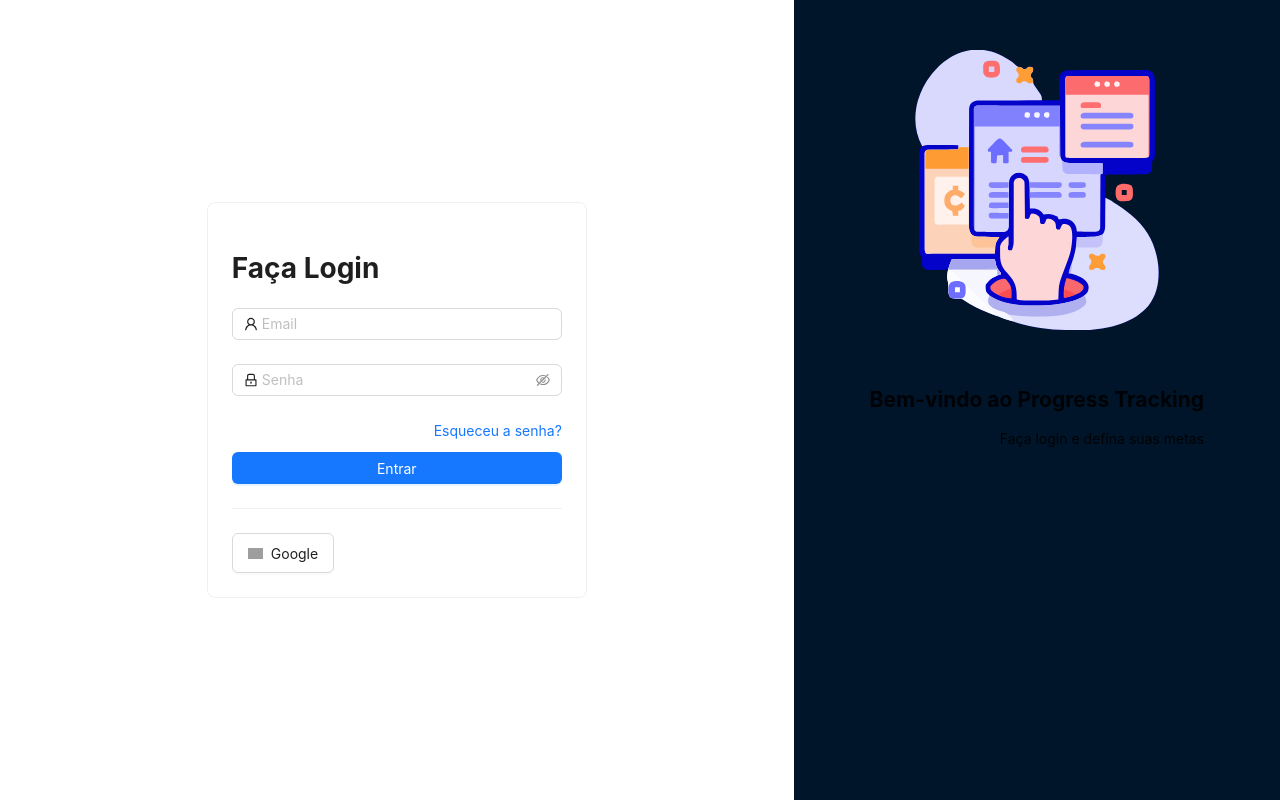
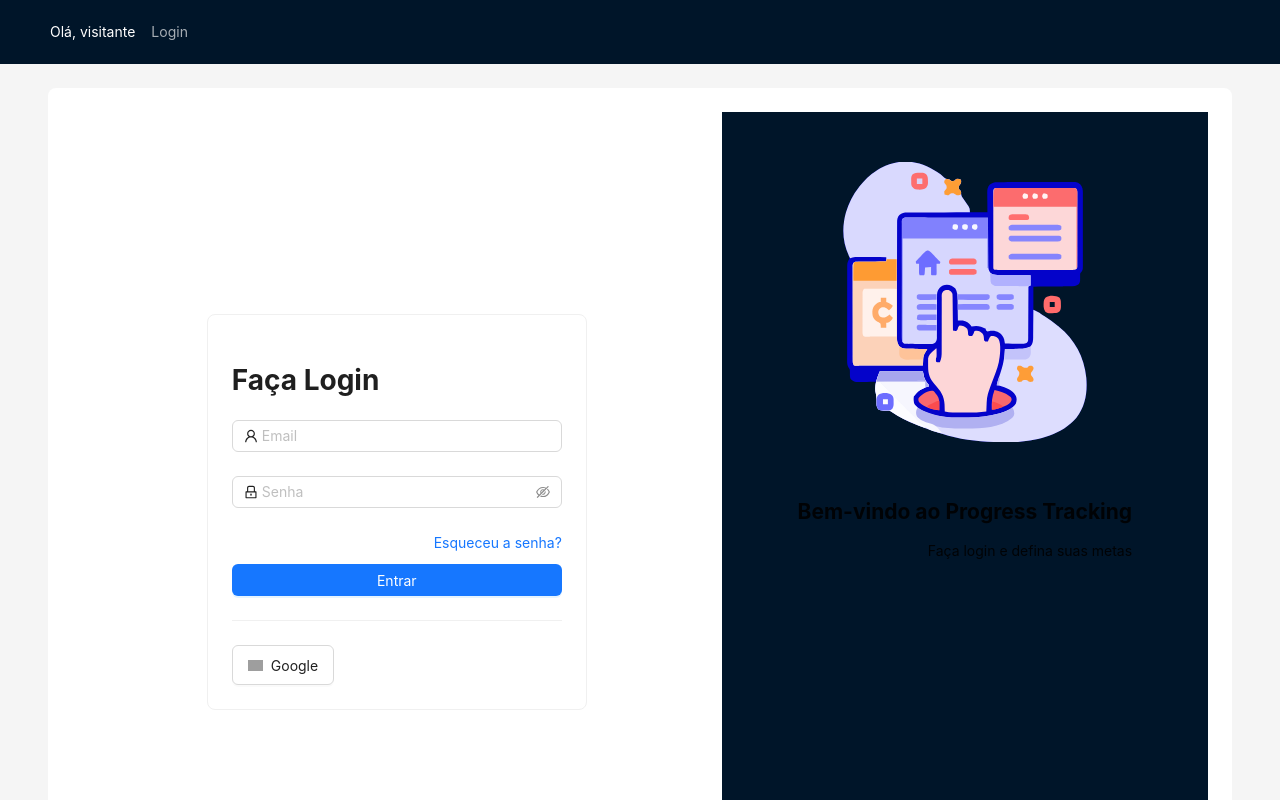
Before and after one commit to micaelomota/live-youtube-web-app, a React (Create React App) app in the folder frontend/: page /auth/sign-in in a window 1280 px wide. Shown: the top 800 px of the page. Built offline with nearby package versions, Linux system fonts and the light colour scheme; no server answers; the database is empty; grey boxes are pictures that could not be loaded.

Commit message:
feat: sign in with email and password

```diff
--- a/frontend/src/components/SignInForm/index.tsx
+++ b/frontend/src/components/SignInForm/index.tsx
@@ -1,43 +1,57 @@
-import { LockOutlined, UserOutlined } from '@ant-design/icons';
-import { Button, Form, Input } from 'antd';
+import { LockOutlined, UserOutlined } from "@ant-design/icons";
+import { Button, Form, Input } from "antd";
+import { auth } from "../../config/firebase";
+import { signInWithEmailAndPassword } from "firebase/auth";
+import { useNavigate } from "react-router-dom";
 
 type SignInFormType = {
   email: string;
   password: string;
-}
+};
 
 export const SignInForm = () => {
-    const onFinish = (values: SignInFormType) => {
-        console.log('Form: ', values);
+  const navigate = useNavigate();
+
+  const onFinish = async (values: SignInFormType) => {
+    try {
+      await signInWithEmailAndPassword(auth, values.email, values.password);
+      navigate("/");
+    } catch (e) {
+      console.error(e);
+    }
   };
 
   return (
-        <Form
-            initialValues={{ remember: true }}
-            onFinish={onFinish}
-        >
+    <Form initialValues={{ remember: true }} onFinish={onFinish}>
       <Form.Item<SignInFormType>
         name="email"
-            rules={[{ required: true, message: 'Insira seu email' }]}
+        rules={[{ required: true, message: "Insira seu email" }]}
       >
-            <Input prefix={<UserOutlined className="site-form-item-icon" />} placeholder="Email" />
+        <Input
+          prefix={<UserOutlined className="site-form-item-icon" />}
+          placeholder="Email"
+        />
       </Form.Item>
 
       <Form.Item<SignInFormType>
         name="password"
-            rules={[{ required: true, message: 'Insira sua senha' }]}
+        rules={[{ required: true, message: "Insira sua senha" }]}
       >
-            <Input.Password prefix={<LockOutlined />} type="password" placeholder="Senha" />
+        <Input.Password
+          prefix={<LockOutlined />}
+          type="password"
+          placeholder="Senha"
+        />
       </Form.Item>
 
       <Form.Item>
-            <a href="#forgot_password" style={{float: 'right', marginBottom: 10}}>
+        <a href="#forgot_password" style={{ float: "right", marginBottom: 10 }}>
           Esqueceu a senha?
         </a>
-            <Button type="primary" htmlType="submit" style={{width: '100%'}}>
+        <Button type="primary" htmlType="submit" style={{ width: "100%" }}>
           Entrar
         </Button>
       </Form.Item>
     </Form>
   );
-}
+};
--- a/frontend/src/context/AuthContext.tsx
+++ b/frontend/src/context/AuthContext.tsx
@@ -19,6 +19,7 @@
       setUser(user);
     });
   }, []);
+
   return (
     <AuthContext.Provider
       value={{
--- a/frontend/src/layout/AppLayout.tsx
+++ b/frontend/src/layout/AppLayout.tsx
@@ -13,21 +13,20 @@
 //   label: `nav ${index + 1}`,
 // }));
 const items: any = [
-
   [
     {
       // logout
       key: "logout",
       label: "Logout",
-    }
+    },
   ],
   [
     {
       // login
       key: "login",
-      label: "Login"
-    }
-  ]
+      label: "Login",
+    },
+  ],
 ];
 type BreadcrumbitemsType = {
   href: string;
@@ -54,7 +53,6 @@
   },
 ];
 
-
 export const AppLayout: React.FC = () => {
   const {
     token: { colorBgContainer, borderRadiusLG },
@@ -64,13 +62,13 @@
 
   const { user } = useAuth();
 
-  const navigate = useNavigate()
+  const navigate = useNavigate();
 
   const onClickMenuOption = (e: any) => {
     if (e.key === "logout") {
       auth.signOut();
     } else if (e.key === "login") {
-      navigate("/auth/sign-in")
+      navigate("/auth/sign-in");
     }
   };
 
@@ -91,8 +89,10 @@
         />
       </Header>
 
-      <Content style={{ padding: "0 48px" }}>
-        <Breadcrumb style={{ margin: "16px 0" }} items={Breadcrumbitems} />
+      <Content style={{ padding: "24px 48px" }}>
+        {user && (
+          <Breadcrumb style={{ margin: "16px 0" }} items={Breadcrumbitems} />
+        )}
 
         <div
           style={{
--- a/frontend/src/screens/AppRouter.tsx
+++ b/frontend/src/screens/AppRouter.tsx
@@ -6,30 +6,29 @@
 import { NewEntry } from "./new-entry";
 import { SignInScreen } from "./signin/SignInScreen";
 import { useAuth } from "../context/AuthContext";
-import { useEffect } from "react";
+import { LandingPage } from "./landing-page/LandingPage";
 
 export const AppRouter = () => {
-  const auth = useAuth();
-  const navigate = useNavigate();
-
-  useEffect(() => {
-    if (!auth.user && auth.user !== undefined) {
-      navigate("/auth/sign-in");
-      return;
-    }
-  }, [auth]);
+  const { user } = useAuth();
 
   return (
     <Routes>
       <Route element={<AppLayout />}>
+        {user ? (
+          <Route>
             <Route path="/" element={<HomeScreen />} />
             <Route path="/new-target" element={<NewTargetScreen />} />
             <Route path="/target/:id" element={<TargetDetailScreen />} />
             <Route path="/target/:id/new-entry" element={<NewEntry />} />
           </Route>
-
+        ) : (
+          <Route>
+            <Route path="/" element={<LandingPage />} />
             <Route path="auth">
               <Route path="sign-in" element={<SignInScreen />} />
+            </Route>
+          </Route>
+        )}
       </Route>
 
       <Route path="*" element={<div>404 Not Found</div>} />
--- /dev/null
+++ b/frontend/src/screens/landing-page/LandingPage.tsx
@@ -0,0 +1,7 @@
+export const LandingPage = () => {
+  return (
+    <div>
+      <h1>Landing Page</h1>
+    </div>
+  );
+};
```
Lines whose indentation alone changed are shown as unchanged.
